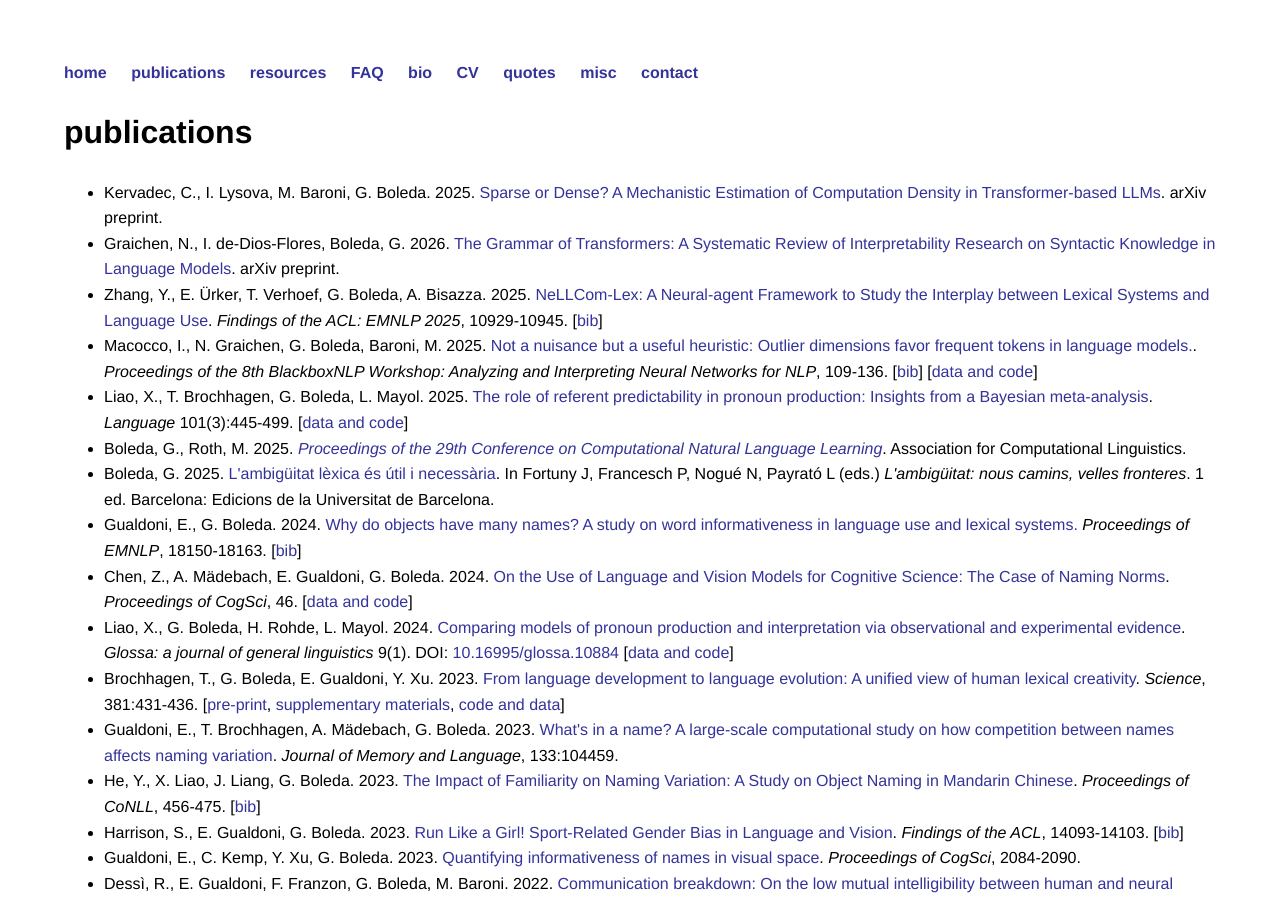
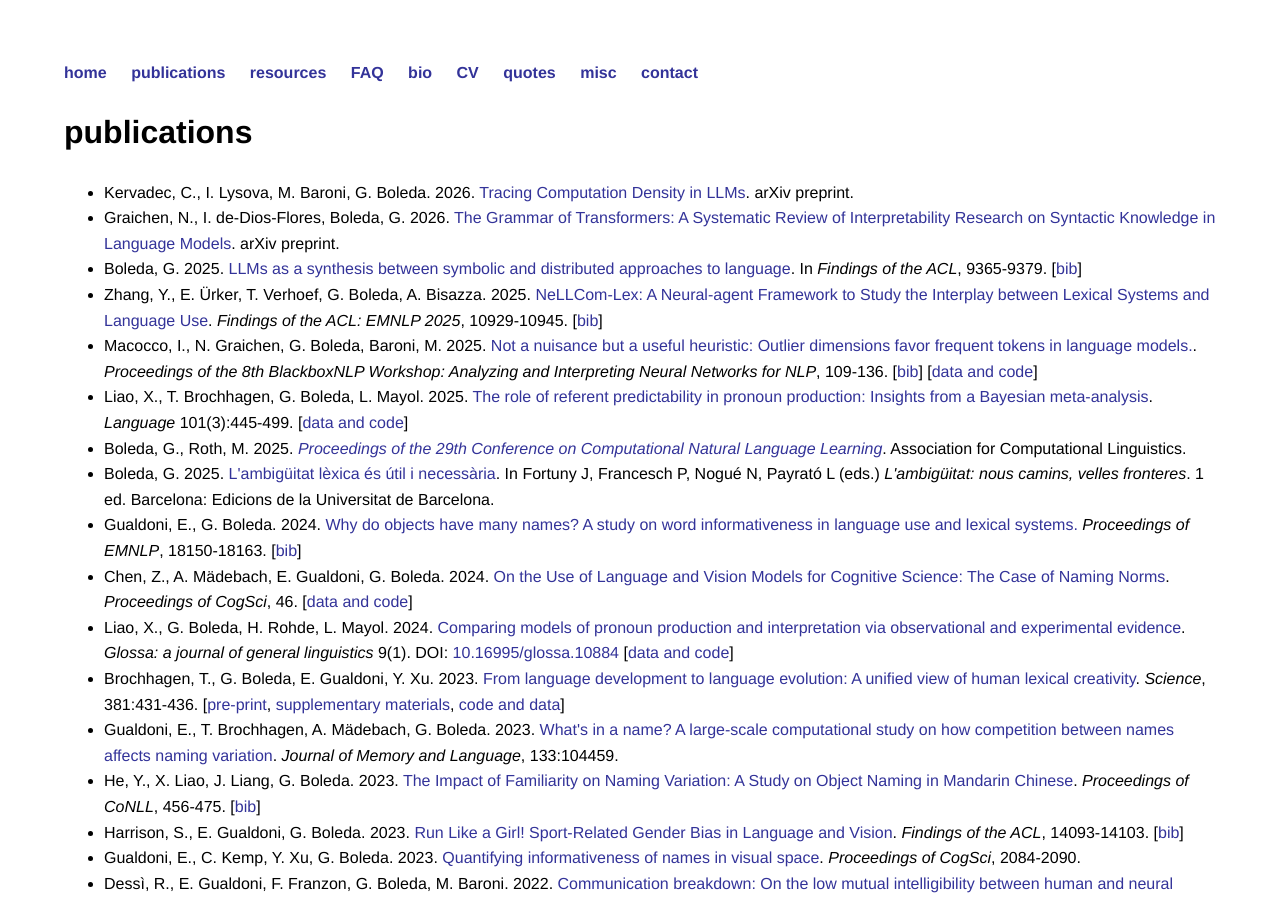
Before and after one commit to gboleda/gboleda.github.io, a Jekyll site: the page built from pubs/index.html, in a window 1280 px wide and 900 px high. Built offline with Jekyll 4.4.1, drawn with Linux system fonts in a browser that asks for light colours.

Commit message:
2026 refs

```diff
--- a/pubs/index.html
+++ b/pubs/index.html
@@ -18,12 +18,18 @@ title: publications
 
     <ul>
 
-  <li>Kervadec, C., I. Lysova, M. Baroni, G. Boleda. 2025.
-    <a href="https://arxiv.org/pdf/2601.22795">Sparse or Dense? A Mechanistic Estimation of Computation Density in Transformer-based LLMs</a>. arXiv preprint.
+      <li>Kervadec, C., I. Lysova, M. Baroni, G. Boleda. 2026.
+	<a href="https://arxiv.org/pdf/2605.27033">Tracing Computation Density in LLMs</a>. arXiv preprint.
       </li>
 
       <li>Graichen, N., I. de-Dios-Flores, Boleda, G. 2026.
 	<a href="https://arxiv.org/pdf/2601.19926">The Grammar of Transformers: A Systematic Review of Interpretability Research on Syntactic Knowledge in Language Models</a>. arXiv preprint.
+      </li>
+
+      <li>Boleda, G. 2025.
+	<a href="https://aclanthology.org/2025.findings-emnlp.498.pdf">LLMs as a synthesis between symbolic and distributed approaches to language</a>.
+	In <i>Findings of the ACL</i>, 9365-9379.
+	[<a href="https://aclanthology.org/2025.findings-emnlp.498.bib">bib</a>]
       </li>
 
       <li>Zhang, Y., E. Ürker, T. Verhoef, G. Boleda, A. Bisazza. 2025.
```
Also changed, not shown: index.html (+6 -2 lines). Lines whose indentation alone changed are shown as unchanged.
